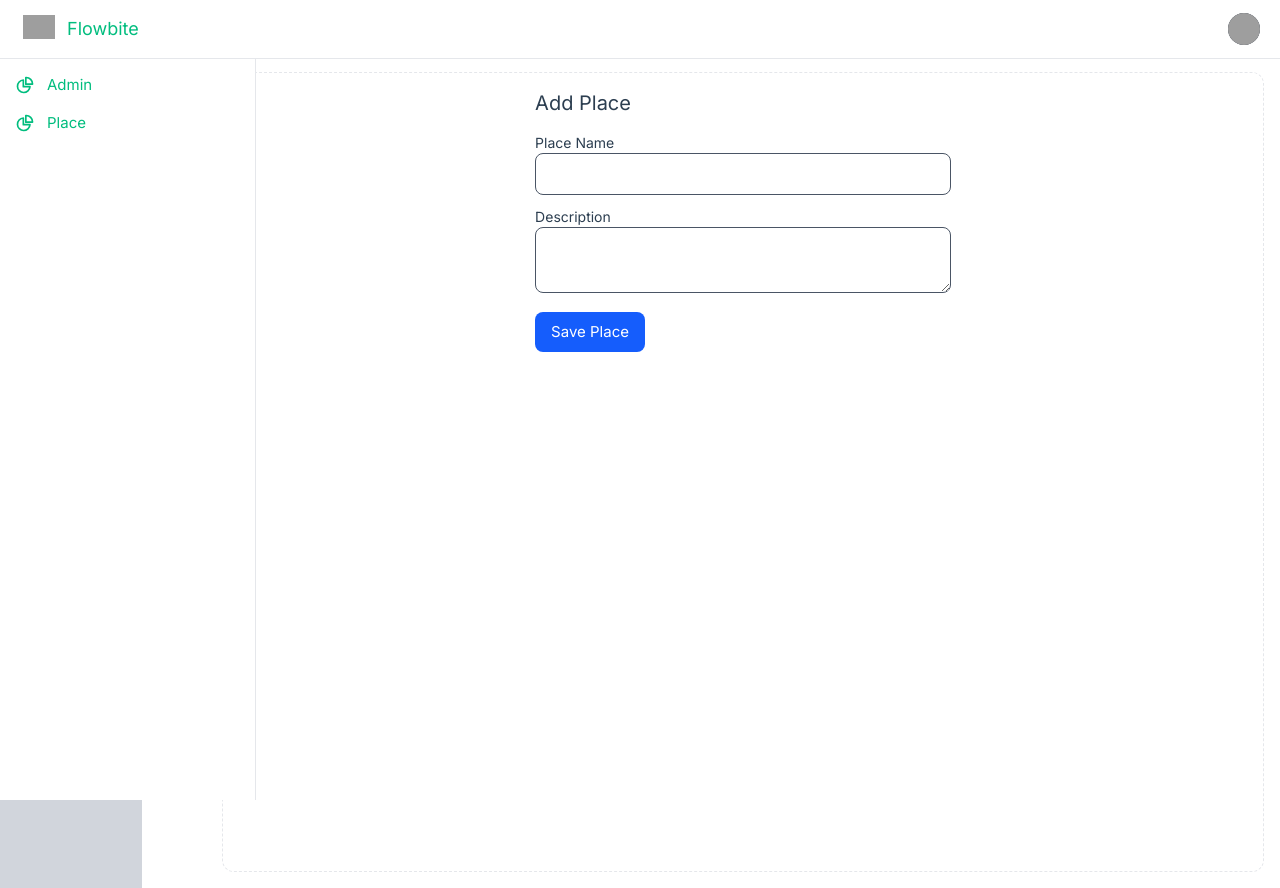
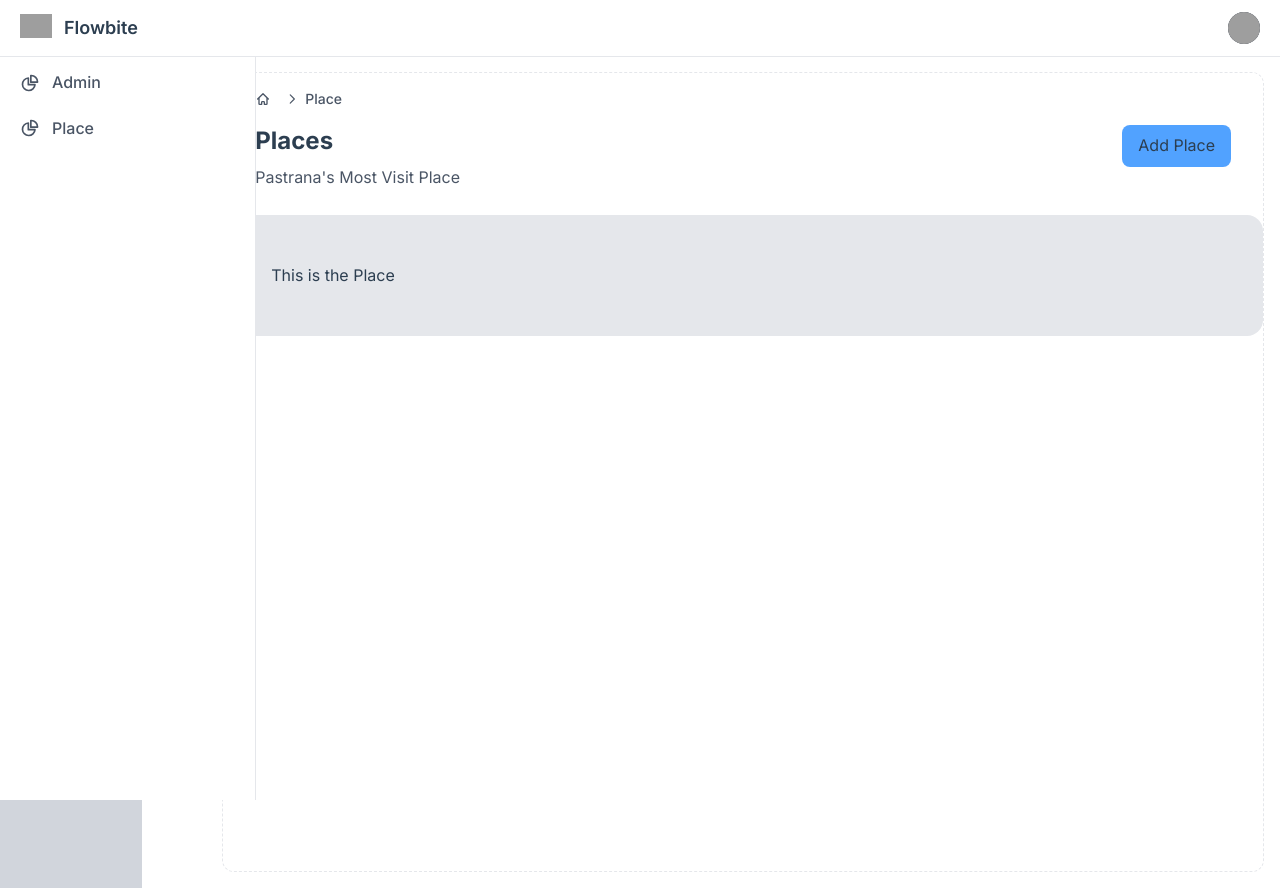
Before and after one commit to rico-jajeb/town-explorer-frontv1.1, a Vue app: page /place in a window 1280 px wide. Built offline with nearby package versions, Linux system fonts and the light colour scheme; grey boxes are pictures that could not be loaded; the HTML template or start-up script is replaced by a standard one.

Commit message:
feat(Place): create Place section in admin

```diff
--- a/src/Pages/Admin/Place/AddPlace.vue
+++ /dev/null
@@ -1,13 +0,0 @@
-<template>
-  <main class="bg-gray-400 p-12">
-    <section class="max-w-8xl mx-auto bg-white py-12 px-12 rounded-2xl">
-      <!-- <addPlaceForm /> -->
-      <Place />
-    </section>
-  </main>
-</template>
-
-<script setup>
-import addPlaceForm from '@/Pages/Admin/Place/AddPlaceForm.vue'
-import Place from './Place.vue'
-</script>
--- /dev/null
+++ b/src/Pages/Admin/Place/CategoryPlace.vue
@@ -0,0 +1,65 @@
+<template>
+  <div class="max-w-md mx-auto p-4">
+    <h2 class="text-xl font-bold mb-4">Add Category</h2>
+
+    <form @submit.prevent="submitPlace" class="space-y-3">
+      <div>
+        <label class="block text-sm">Category Name</label>
+        <input v-model="form.name" type="text" class="border rounded w-full p-2" required />
+      </div>
+
+      <div>
+        <label class="block text-sm">Description</label>
+        <textarea v-model="form.description" class="border rounded w-full p-2" required></textarea>
+      </div>
+
+      <button type="submit" class="bg-blue-600 text-white px-4 py-2 rounded" :disabled="loading">
+        {{ loading ? 'Saving...' : 'Save Place' }}
+      </button>
+    </form>
+
+    <p v-if="message" class="mt-4 text-green-600">{{ message }}</p>
+    <p v-if="error" class="mt-4 text-red-600">{{ error }}</p>
+  </div>
+</template>
+
+<script setup lang="ts">
+import { reactive, ref } from 'vue'
+import axios from 'axios'
+
+const API_URL = 'http://127.0.0.1:8000/api/add-category'
+
+interface PlacePayload {
+  name: string
+  description: string
+}
+
+const form = reactive<PlacePayload>({
+  name: '',
+  description: '',
+})
+
+const loading = ref(false)
+const message = ref('')
+const error = ref('')
+
+async function submitPlace() {
+  loading.value = true
+  message.value = ''
+  error.value = ''
+
+  try {
+    const res = await axios.post(API_URL, form)
+
+    message.value = res.data.message
+
+    // reset form
+    form.name = ''
+    form.description = ''
+  } catch (err: any) {
+    error.value = err.response?.data?.message || 'Something went wrong while saving.'
+  } finally {
+    loading.value = false
+  }
+}
+</script>
--- a/src/Pages/Admin/Place/Place.vue
+++ b/src/Pages/Admin/Place/Place.vue
@@ -1,65 +1,78 @@
 <template>
-  <div class="max-w-md mx-auto p-4">
-    <h2 class="text-xl font-bold mb-4">Add Place</h2>
+  <header class="mt-4 mx-8">
+    <nav class="flex" aria-label="Breadcrumb">
+      <ol class="inline-flex items-center space-x-1 md:space-x-2 rtl:space-x-reverse">
+        <li class="inline-flex items-center">
+          <RouterLink
+            to="/admin"
+            class="inline-flex items-center text-sm font-medium text-body hover:text-fg-brand"
+          >
+            <svg
+              class="w-4 h-4 me-1.5"
+              aria-hidden="true"
+              xmlns="http://www.w3.org/2000/svg"
+              width="24"
+              height="24"
+              fill="none"
+              viewBox="0 0 24 24"
+            >
+              <path
+                stroke="currentColor"
+                stroke-linecap="round"
+                stroke-linejoin="round"
+                stroke-width="2"
+                d="m4 12 8-8 8 8M6 10.5V19a1 1 0 0 0 1 1h3v-3a1 1 0 0 1 1-1h2a1 1 0 0 1 1 1v3h3a1 1 0 0 0 1-1v-8.5"
+              />
+            </svg>
+          </RouterLink>
+        </li>
+        <li>
+          <div class="flex items-center space-x-1.5">
+            <svg
+              class="w-3.5 h-3.5 rtl:rotate-180 text-body"
+              aria-hidden="true"
+              xmlns="http://www.w3.org/2000/svg"
+              width="24"
+              height="24"
+              fill="none"
+              viewBox="0 0 24 24"
+            >
+              <path
+                stroke="currentColor"
+                stroke-linecap="round"
+                stroke-linejoin="round"
+                stroke-width="2"
+                d="m9 5 7 7-7 7"
+              />
+            </svg>
+            <RouterLink
+              to="place"
+              class="inline-flex items-center text-sm font-medium text-body hover:text-fg-brand"
+            >
+              Place
+            </RouterLink>
+          </div>
+        </li>
+      </ol>
+    </nav>
+    <section class="mt-4 flex justify-between">
+      <div>
+        <h1 class="mb-2 font-bold text-2xl">Places</h1>
+        <p class="text-body">Pastrana's Most Visit Place</p>
+      </div>
+      <div class="">
+        <button class="bg-blue-400 px-4 py-2 rounded rounded-2">Add Place</button>
+      </div>
+    </section>
+  </header>
 
-    <form @submit.prevent="submitPlace" class="space-y-3">
-      <div>
-        <label class="block text-sm">Place Name</label>
-        <input v-model="form.name" type="text" class="border rounded w-full p-2" required />
-      </div>
-
-      <div>
-        <label class="block text-sm">Description</label>
-        <textarea v-model="form.description" class="border rounded w-full p-2" required></textarea>
-      </div>
-
-      <button type="submit" class="bg-blue-600 text-white px-4 py-2 rounded" :disabled="loading">
-        {{ loading ? 'Saving...' : 'Save Place' }}
-      </button>
-    </form>
-
-    <p v-if="message" class="mt-4 text-green-600">{{ message }}</p>
-    <p v-if="error" class="mt-4 text-red-600">{{ error }}</p>
-  </div>
+  <main class="mt-6">
+    <section class="max-w-8xl mx-auto bg-gray-200 py-12 px-12 rounded-2xl">
+      <h1>This is the Place</h1>
+    </section>
+  </main>
 </template>
 
-<script setup lang="ts">
-import { reactive, ref } from 'vue'
-import axios from 'axios'
-
-const API_URL = 'http://127.0.0.1:8000/api/add-category'
-
-interface PlacePayload {
-  name: string
-  description: string
-}
-
-const form = reactive<PlacePayload>({
-  name: '',
-  description: '',
-})
-
-const loading = ref(false)
-const message = ref('')
-const error = ref('')
-
-async function submitPlace() {
-  loading.value = true
-  message.value = ''
-  error.value = ''
-
-  try {
-    const res = await axios.post(API_URL, form)
-
-    message.value = res.data.message
-
-    // reset form
-    form.name = ''
-    form.description = ''
-  } catch (err: any) {
-    error.value = err.response?.data?.message || 'Something went wrong while saving.'
-  } finally {
-    loading.value = false
-  }
-}
+<script setup>
+import { RouterLink, RouterView } from 'vue-router'
 </script>
--- a/src/assets/base.css
+++ b/src/assets/base.css
@@ -53,9 +53,9 @@
 *,
 *::before,
 *::after {
-  box-sizing: border-box;
+  /* box-sizing: border-box; */
   /* margin: 0; */
-  font-weight: normal;
+  /* font-weight: normal; */
 }
 
 body {
@@ -79,7 +79,7 @@ body {
     'Droid Sans',
     'Helvetica Neue',
     sans-serif;
-  font-size: 15px;
+  /* font-size: 15px; */
   text-rendering: optimizeLegibility;
   -webkit-font-smoothing: antialiased;
   -moz-osx-font-smoothing: grayscale;
--- a/src/assets/main.css
+++ b/src/assets/main.css
@@ -16,15 +16,15 @@
 
 a,
 .green {
-  text-decoration: none;
+  /* text-decoration: none;
   color: hsla(160, 100%, 37%, 1);
   transition: 0.4s;
-  padding: 3px;
+  padding: 3px; */
 }
 
 @media (hover: hover) {
   a:hover {
-    background-color: hsla(160, 100%, 37%, 0.2);
+    /* background-color: hsla(160, 100%, 37%, 0.2); */
   }
 }
 
--- a/src/components/navigation/SideBarAdmin.vue
+++ b/src/components/navigation/SideBarAdmin.vue
@@ -46,7 +46,7 @@
         </li>
         <li>
           <RouterLink
-            to="/add-place"
+            to="/place"
             class="flex items-center px-2 py-1.5 text-body rounded-base hover:bg-neutral-tertiary hover:text-fg-brand group"
           >
             <svg
@@ -79,8 +79,6 @@
       </ul>
     </div>
   </aside>
-
-  <RouterLink to="/add-place">Place</RouterLink>
 </template>
 <script setup>
 import { RouterLink, RouterView } from 'vue-router'
--- a/src/router/index.ts
+++ b/src/router/index.ts
@@ -31,7 +31,7 @@ const router = createRouter({
         {
           path: '/add-place',
           name: 'add-place',
-          component: () => import('@/Pages/Admin/Place/addPlace.vue'),
+          component: () => import('@/Pages/Admin/Place/CategoryPlace.vue'),
         },
       ],
     },
```
